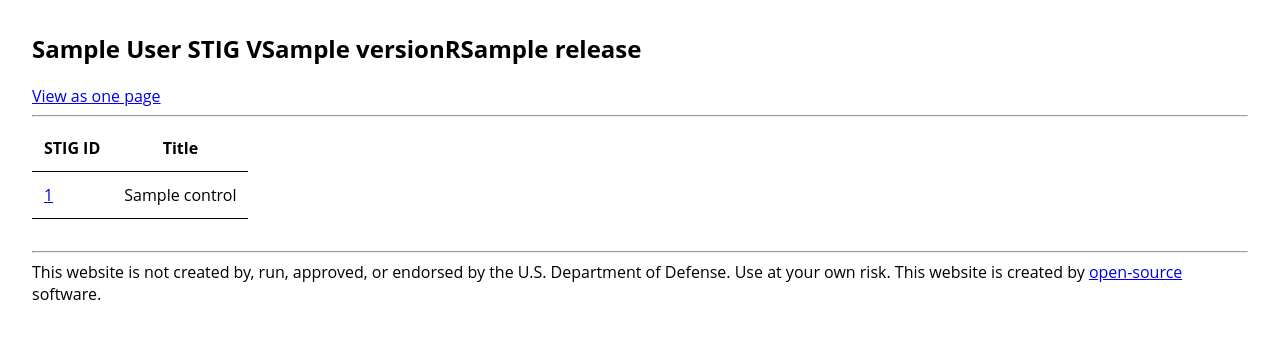
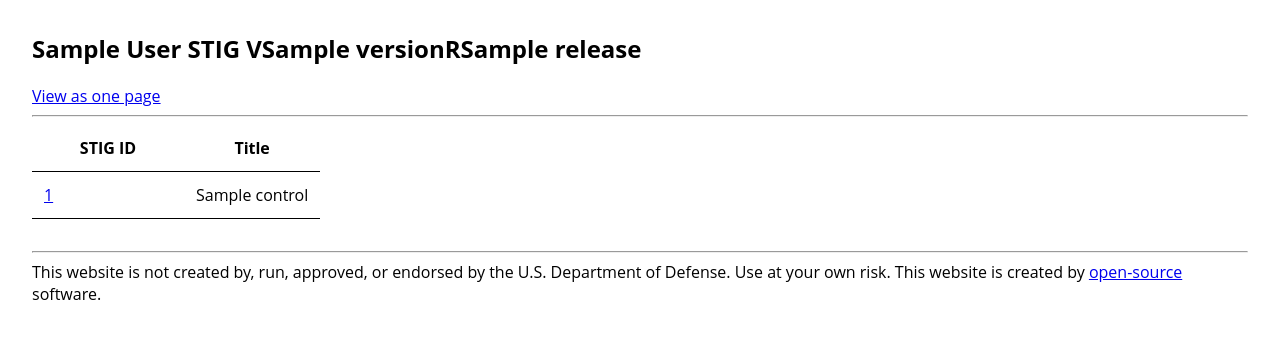
Before and after one commit to stigaview/stigaview-static, a Python web app: template templates/stig.html in a window 1280 px wide. Shown: the part 38-377 px from the top of the page. Run offline with Jinja, Linux system fonts and the light colour scheme; the template is opened without the code that fills it: most values are stand-ins (such as "Sample title", 1, 10 or a date in 2020).

Commit message:
STIG ID column should always show the full STIG without wrapping

```diff
--- a/public_html/static/css/style.css
+++ b/public_html/static/css/style.css
@@ -485,3 +485,7 @@ em {
 .float-right {
     float: right;
 }
+
+#stig_id_column {
+    width: 8em;
+}
--- a/templates/stig.html
+++ b/templates/stig.html
@@ -8,7 +8,7 @@
 <table class="table">
     <thead>
         <tr>
-            <th>STIG ID</th>
+            <th id="stig_id_column">STIG ID</th>
             <th>Title</th>
         </tr>
     </thead>
```
